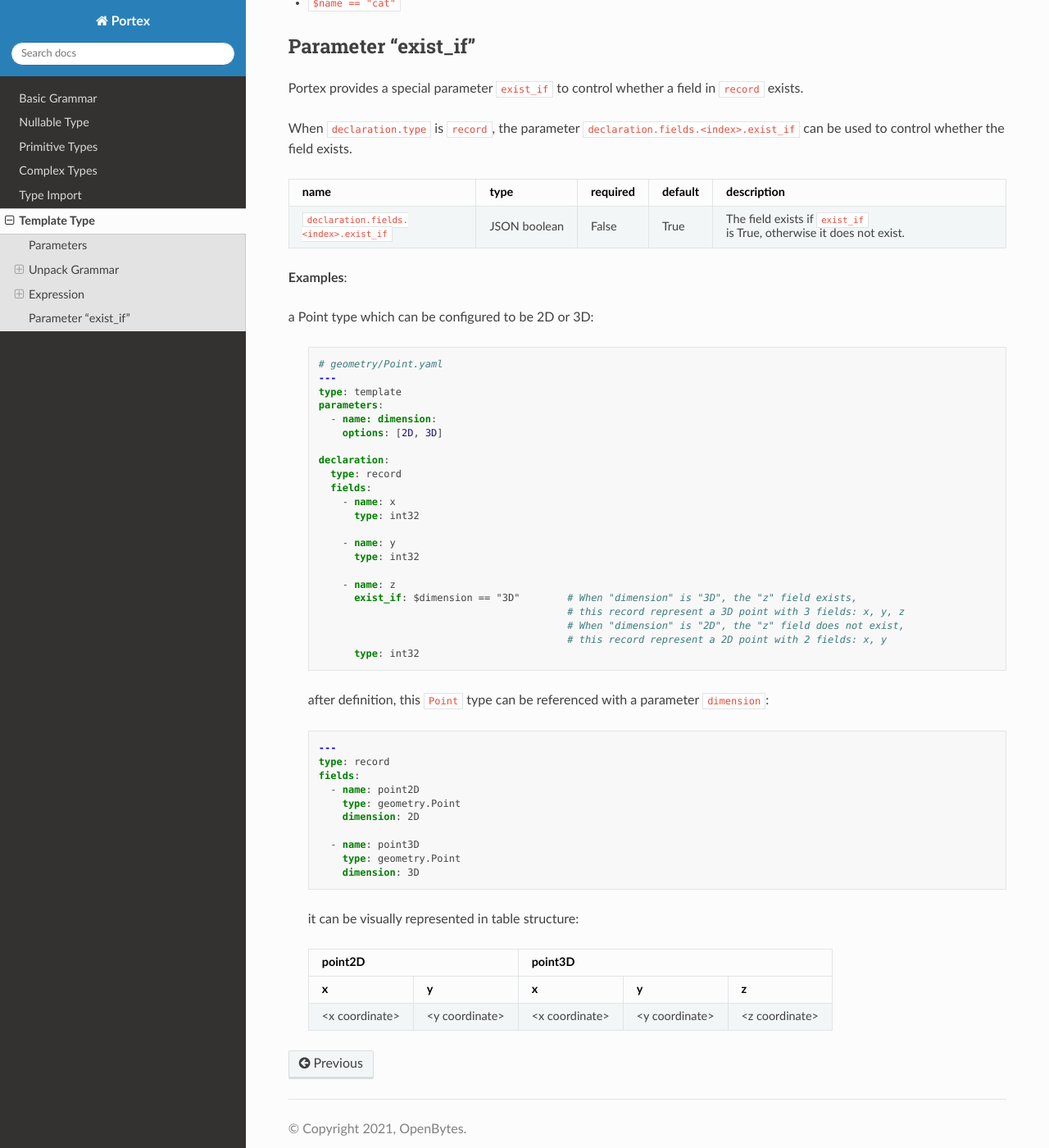
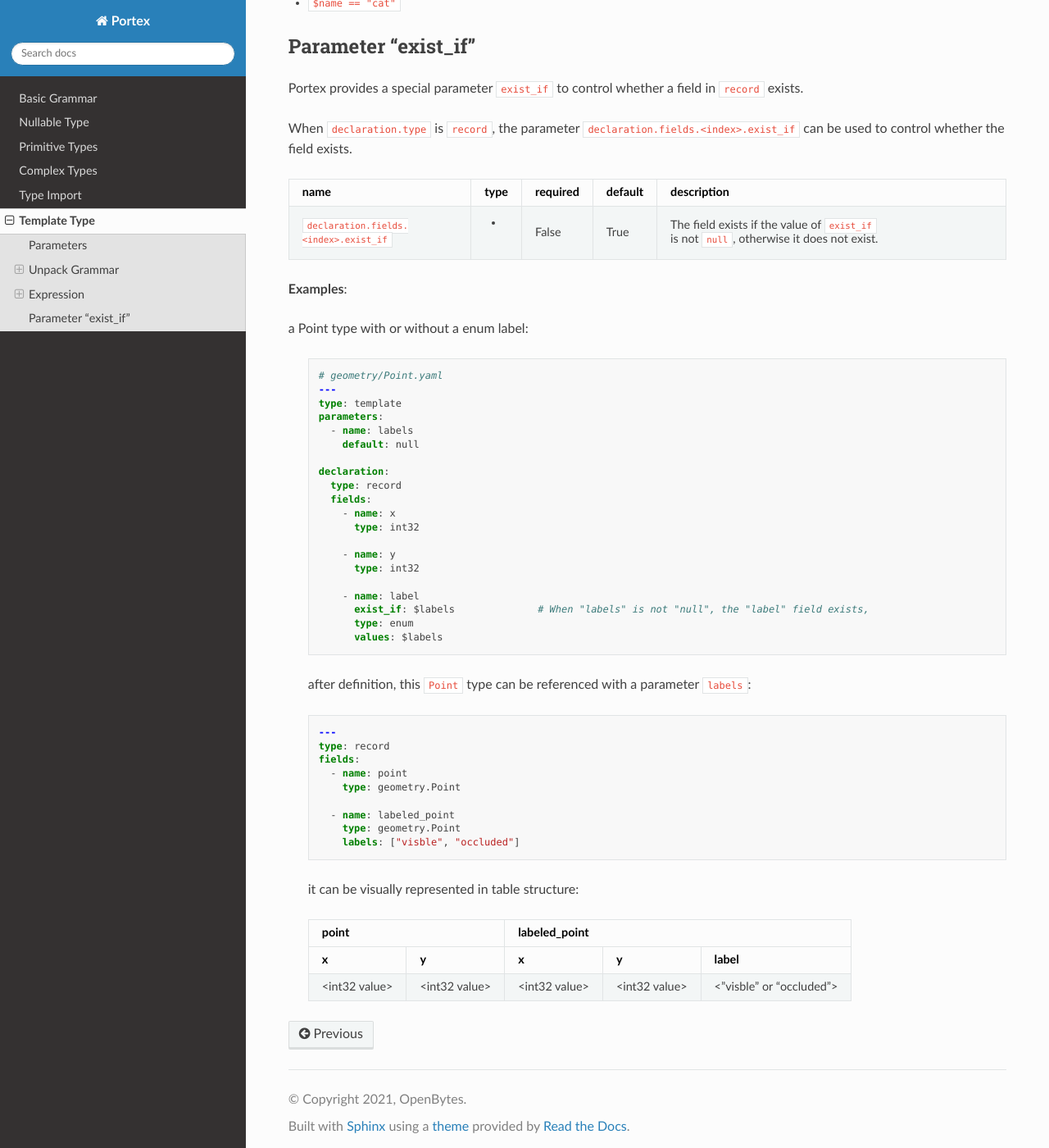
Before and after one commit to Project-OpenBytes/portex, a Sphinx documentation site: the page built from docs/source/schema/template_type.rst, in a window 1280 px wide and 1400 px high, scrolled down 6142 px. Shown: the whole window at 82% size. Built offline with Sphinx 7.4.7 and the Read the Docs theme 2.0.0, drawn with Linux system fonts in a browser that asks for light colours.

Commit message:
docs: stop using "expression" in Portex template "exist_if"

```diff
--- a/docs/source/schema/template_type.rst
+++ b/docs/source/schema/template_type.rst
@@ -379,14 +379,14 @@ be used to control whether the field exists.
       -  description
 
    -  -  ``declaration.fields.<index>.exist_if``
-      -  JSON boolean
+      -  -
       -  False
       -  True
-      -  The field exists if ``exist_if`` is True, otherwise it does not exist.
+      -  The field exists if the value of ``exist_if`` is not ``null``, otherwise it does not exist.
 
 **Examples**:
 
-a Point type which can be configured to be 2D or 3D:
+a Point type with or without a enum label:
 
    .. code:: yaml
 
@@ -394,8 +394,8 @@ a Point type which can be configured to be 2D or 3D:
       ---
       type: template
       parameters:
-        - name: dimension:
-          options: [2D, 3D]
+        - name: labels
+          default: null
 
       declaration:
         type: record
@@ -406,34 +406,31 @@ a Point type which can be configured to be 2D or 3D:
           - name: y
             type: int32
 
-          - name: z
-            exist_if: $dimension == "3D"        # When "dimension" is "3D", the "z" field exists,
-                                                # this record represent a 3D point with 3 fields: x, y, z
-                                                # When "dimension" is "2D", the "z" field does not exist,
-                                                # this record represent a 2D point with 2 fields: x, y
-            type: int32
+          - name: label
+            exist_if: $labels              # When "labels" is not "null", the "label" field exists,
+            type: enum
+            values: $labels
 
-   after definition, this ``Point`` type can be referenced with a parameter ``dimension``:
+   after definition, this ``Point`` type can be referenced with a parameter ``labels``:
 
    .. code:: yaml
 
       ---
       type: record
       fields:
-        - name: point2D
+        - name: point
           type: geometry.Point
-          dimension: 2D
 
-        - name: point3D
+        - name: labeled_point
           type: geometry.Point
-          dimension: 3D
+          labels: ["visble", "occluded"]
 
    it can be visually represented in table structure:
 
-   +----------------+----------------+----------------+-----------------+-----------------+
-   | point2D                         | point3D                                            |
-   +----------------+----------------+----------------+-----------------+-----------------+
-   | x              | y              | x              | y               | z               |
-   +================+================+================+=================+=================+
-   | <x coordinate> | <y coordinate> | <x coordinate> | <y coordinate>  | <z coordinate>  |
-   +----------------+----------------+----------------+-----------------+-----------------+
+   +---------------+---------------+---------------+----------------+---------------------------+
+   | point                         | labeled_point                                              |
+   +---------------+---------------+---------------+----------------+---------------------------+
+   | x             | y             | x             | y              | label                     |
+   +===============+===============+===============+================+===========================+
+   | <int32 value> | <int32 value> | <int32 value> | <int32 value>  | <"visble" or "occluded">  |
+   +---------------+---------------+---------------+----------------+---------------------------+
```
